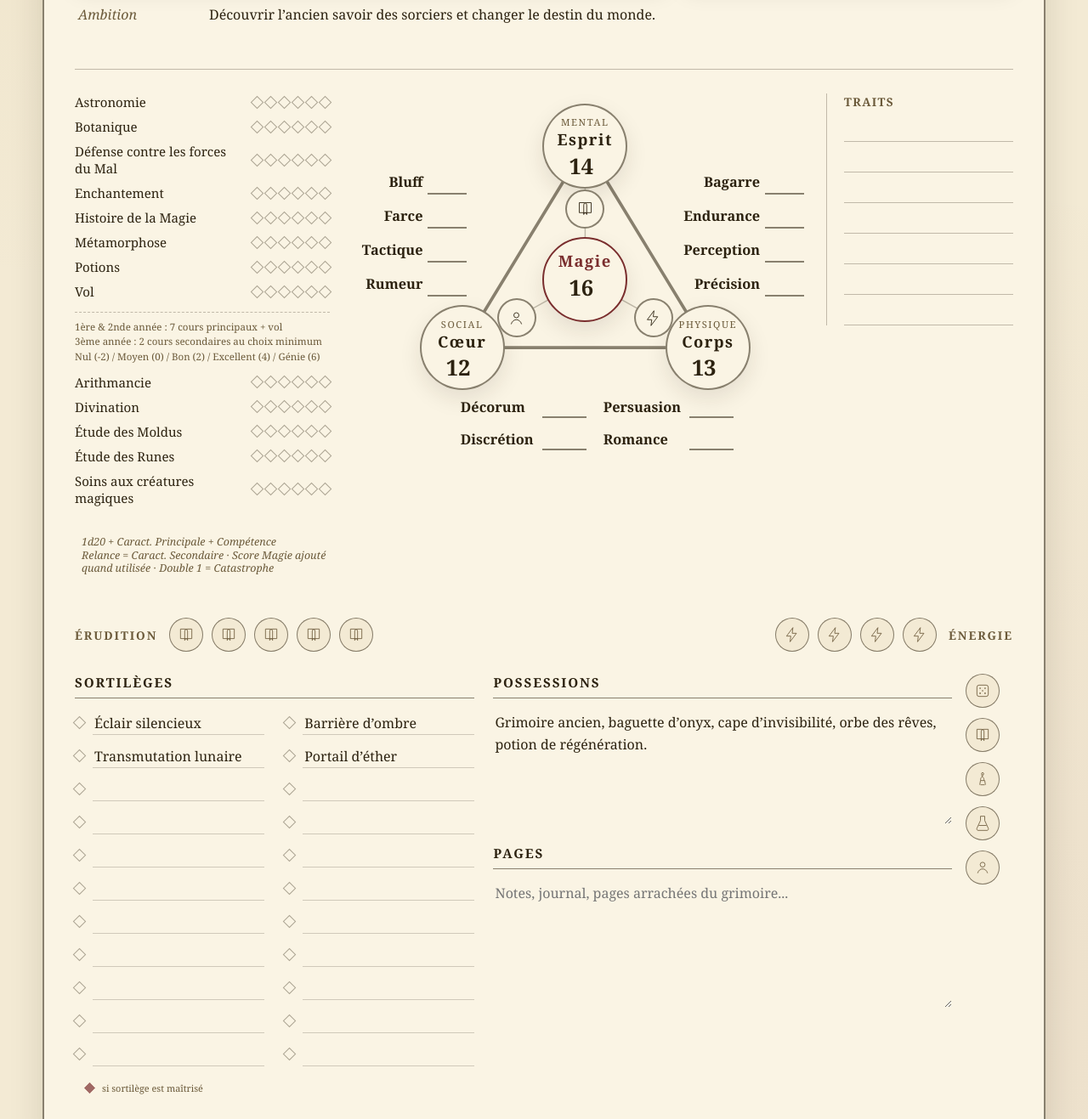
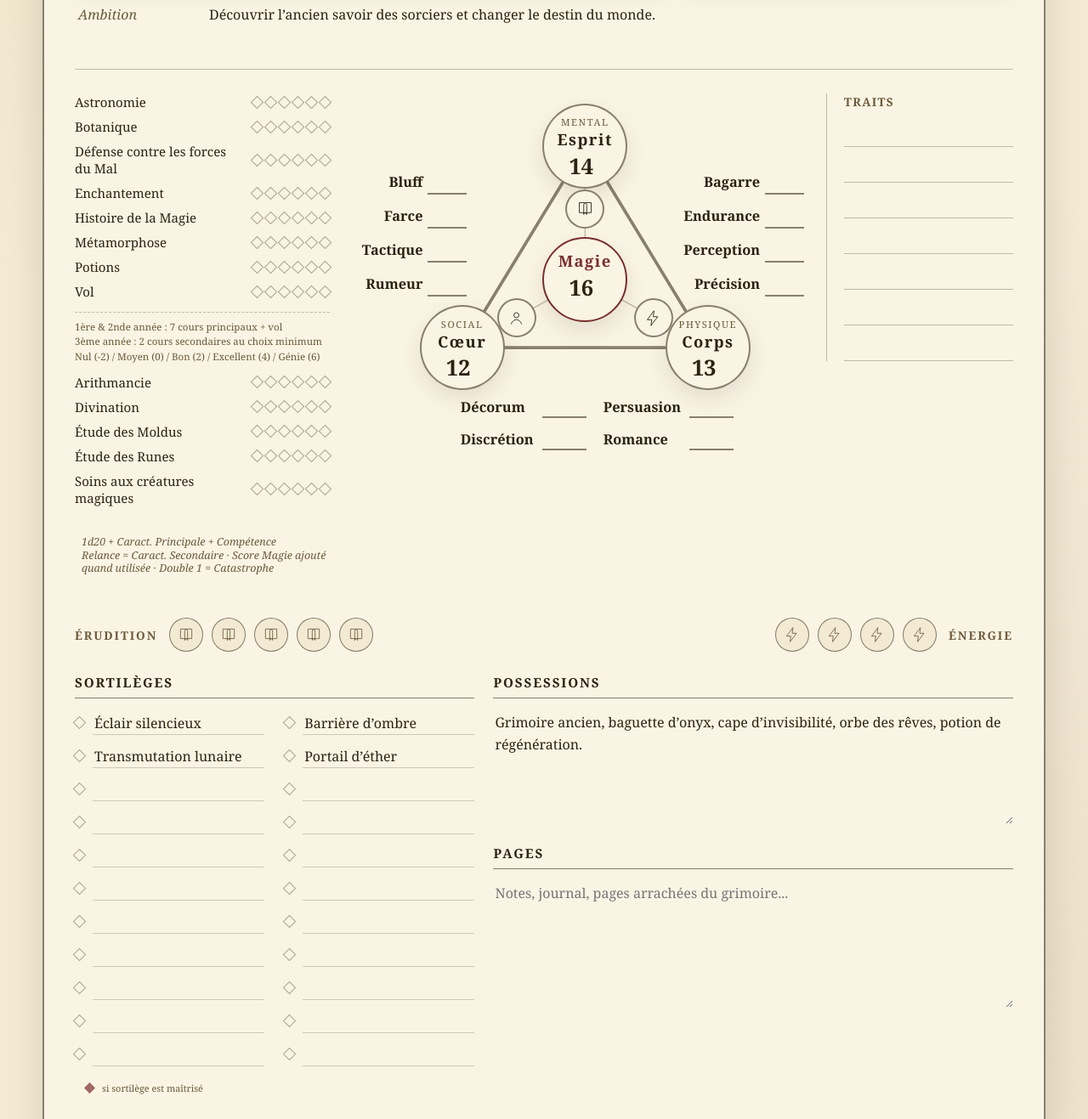
Before and after one commit to Deneyr/vite-project, a website built with Vite: page index.html in a window 1280 px wide. Shown: the part 743-2060 px from the top of the page at 85% size. Built offline with nearby package versions, Linux system fonts and the light colour scheme.

Commit message:
update sheet

```diff
--- a/src/main.js
+++ b/src/main.js
@@ -268,7 +268,7 @@
     <div class="traits-panel">
       <span class="block-label">Traits</span>
       <div class="traits-list">
-        ${Array.from({ length: 7 }, () => '<div class="trait-line"></div>').join('')}
+        ${Array.from({ length: 7 }, () => '<div class="trait-line"><input class="trait-input" type="text" title="" /></div>').join('')}
       </div>
     </div>
     <p class="traits-note">1d20 + Caract. Principale + Compétence
@@ -338,13 +338,6 @@
           <div class="panel-title">Pages</div>
           <textarea class="textarea-field" placeholder="Notes, journal, pages arrachées du grimoire..."></textarea>
         </div>
-      </div>
-      <div class="possessions-rail">
-        <button type="button" class="icon-toggle">${diceIcon()}</button>
-        <button type="button" class="icon-toggle">${bookIcon()}</button>
-        <button type="button" class="icon-toggle">${chessIcon()}</button>
-        <button type="button" class="icon-toggle">${flaskIcon()}</button>
-        <button type="button" class="icon-toggle">${personIcon()}</button>
       </div>
     </article>
   </section>
@@ -422,8 +415,8 @@
   })
 }
 
-// érudition / énergie / possessions icons: simple toggle
-document.querySelectorAll('.tracker-icons .icon-toggle, .possessions-rail .icon-toggle').forEach((btn) => {
+// érudition / énergie icons: simple toggle
+document.querySelectorAll('.tracker-icons .icon-toggle').forEach((btn) => {
   btn.addEventListener('click', () => btn.classList.toggle('on'))
 })
 
--- a/src/style.css
+++ b/src/style.css
@@ -1064,6 +1064,23 @@
 .trait-line {
   border-bottom: 1px solid var(--line);
   min-height: 26px;
+  display: flex;
+  align-items: center;
+}
+
+.trait-input {
+  width: 100%;
+  border: none;
+  border-bottom: 1px solid transparent;
+  background: transparent;
+  padding: 4px 0;
+  font: inherit;
+  color: var(--ink);
+}
+
+.trait-input:focus {
+  outline: none;
+  border-bottom-color: var(--accent);
 }
 
 .traits-list {
@@ -1190,18 +1207,6 @@
   transform: rotate(45deg) scale(0.82);
   display: inline-block;
   margin-right: 4px;
-}
-
-.possessions-panel {
-  display: grid;
-  grid-template-columns: minmax(0, 1fr) 56px;
-  gap: 16px;
-}
-
-.possessions-rail {
-  display: grid;
-  align-content: start;
-  gap: 12px;
 }
 
 .pages-block {
```
